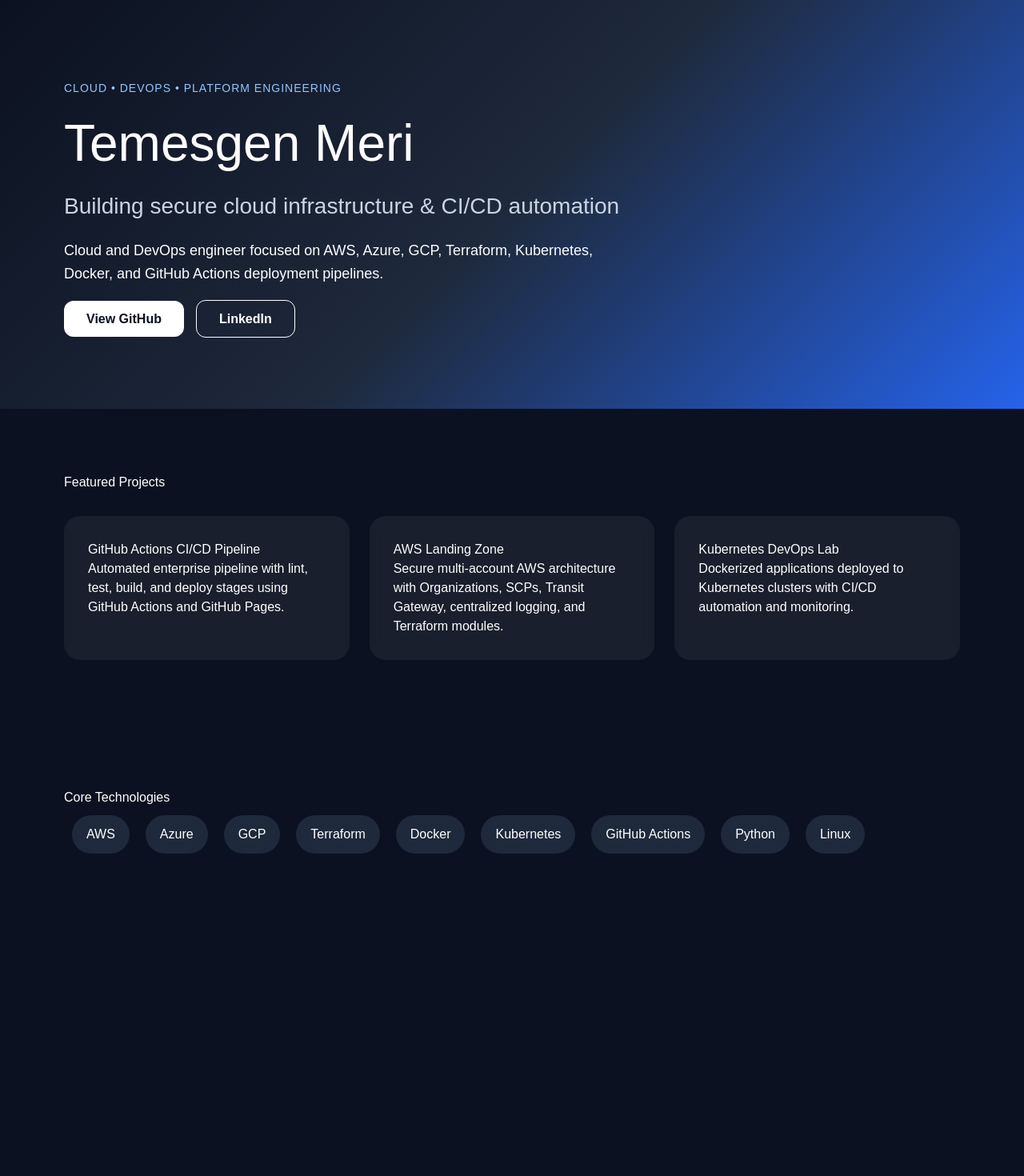
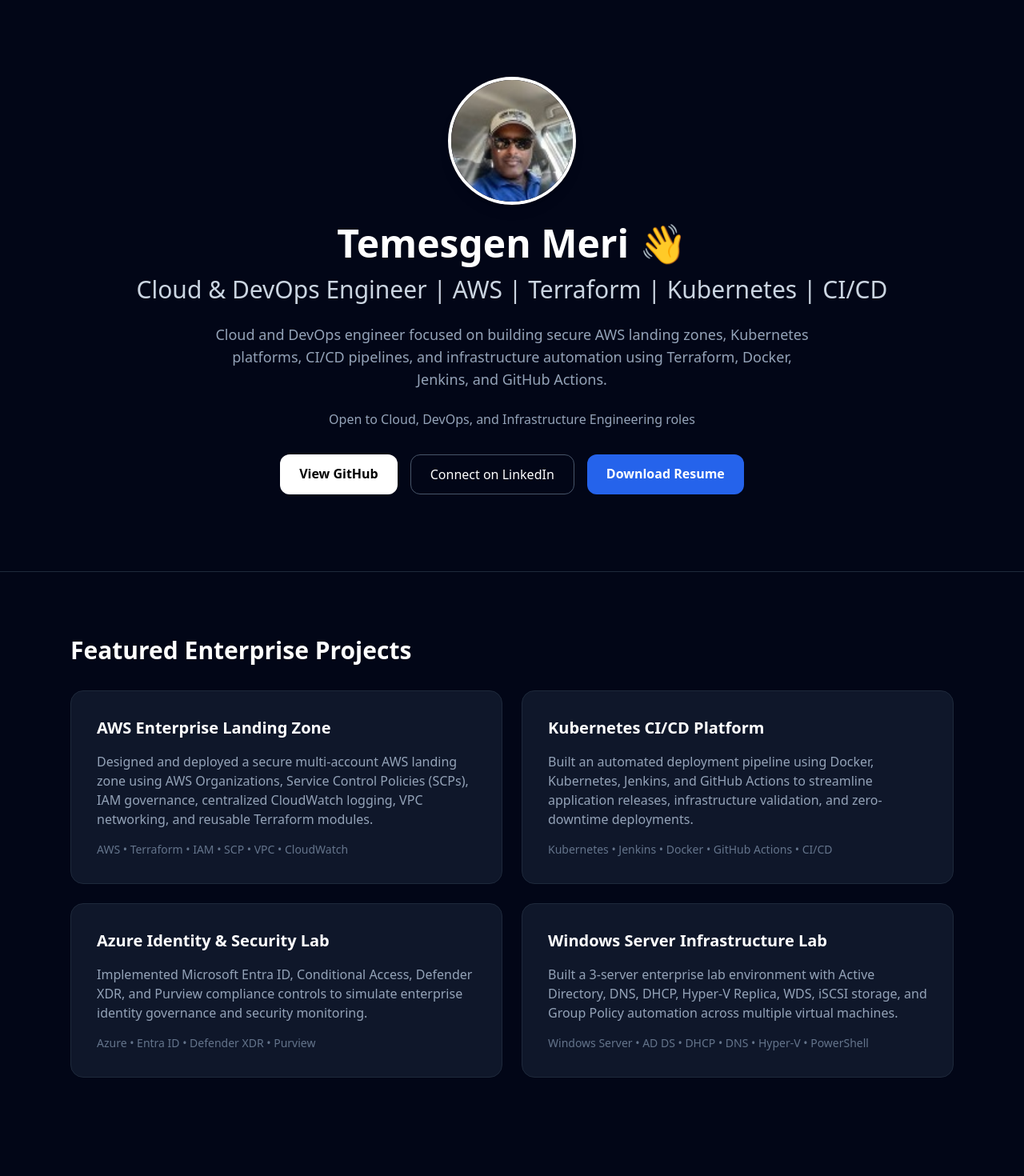
Before and after one commit to tmeri23/temesgen-cloud-devops-portfolio, a React (Vite) app: page / in a window 1280 px wide. Shown: the top 1470 px of the page at 80% size. Before the commit the page ends 1157 px from the top, so only its background shows below. Built offline with nearby package versions, Linux system fonts and the light colour scheme.

Commit message:
Upgrade portfolio to premium landing page design

```diff
--- a/src/App.css
+++ b/src/App.css
@@ -1,89 +1,187 @@
-body {
-  margin: 0;
-  font-family: Arial, sans-serif;
-  background: #0b1120;
-  color: white;
+.counter {
+  font-size: 16px;
+  padding: 5px 10px;
+  border-radius: 5px;
+  color: var(--accent);
+  background: var(--accent-bg);
+  border: 2px solid transparent;
+  transition: border-color 0.3s;
+  margin-bottom: 24px;
+
+  &:hover {
+    border-color: var(--accent-border);
   }
 
-.app {
-  min-height: 100vh;
+  &:focus-visible {
+    outline: 2px solid var(--accent);
+    outline-offset: 2px;
+  }
 }
 
 .hero {
-  padding: 100px 80px;
-  background: linear-gradient(135deg, #0b1120, #1e293b, #2563eb);
+  position: relative;
+
+  .base,
+  .framework,
+  .vite {
+    inset-inline: 0;
+    margin: 0 auto;
   }
 
-.hero-tag {
-  color: #93c5fd;
-  font-size: 14px;
-  letter-spacing: 1px;
-  text-transform: uppercase;
+  .base {
+    width: 170px;
+    position: relative;
+    z-index: 0;
   }
 
-.hero h1 {
-  font-size: 64px;
-  margin: 10px 0;
+  .framework,
+  .vite {
+    position: absolute;
   }
 
-.hero h2 {
-  font-size: 28px;
-  font-weight: 400;
-  color: #cbd5e1;
+  .framework {
+    z-index: 1;
+    top: 34px;
+    height: 28px;
+    transform: perspective(2000px) rotateZ(300deg) rotateX(44deg) rotateY(39deg) scale(1.4);
   }
 
-.hero-description {
-  max-width: 700px;
-  font-size: 18px;
-  line-height: 1.6;
-  margin-top: 20px;
+  .vite {
+    z-index: 0;
+    top: 107px;
+    height: 26px;
+    width: auto;
+    transform: perspective(2000px) rotateZ(300deg) rotateX(40deg) rotateY(39deg) scale(0.8);
+  }
 }
 
-.hero-buttons {
-  margin-top: 30px;
+#center {
+  display: flex;
+  flex-direction: column;
+  gap: 25px;
+  place-content: center;
+  place-items: center;
+  flex-grow: 1;
+
+  @media (max-width: 1024px) {
+    padding: 32px 20px 24px;
+    gap: 18px;
+  }
 }
 
-.btn {
-  padding: 14px 28px;
-  border-radius: 12px;
-  text-decoration: none;
-  margin-right: 15px;
-  font-weight: bold;
+#next-steps {
+  display: flex;
+  border-top: 1px solid var(--border);
+  text-align: left;
+
+  &>div {
+    flex: 1 1 0;
+    padding: 32px;
+
+    @media (max-width: 1024px) {
+      padding: 24px 20px;
+    }
   }
 
-.primary {
-  background: white;
-  color: #0b1120;
+  .icon {
+    margin-bottom: 16px;
+    width: 22px;
+    height: 22px;
   }
 
-.secondary {
-  border: 1px solid white;
-  color: white;
+  @media (max-width: 1024px) {
+    flex-direction: column;
+    text-align: center;
+  }
 }
 
-.projects,
-.skills {
-  padding: 80px;
+#docs {
+  border-right: 1px solid var(--border);
+
+  @media (max-width: 1024px) {
+    border-right: none;
+    border-bottom: 1px solid var(--border);
+  }
 }
 
-.project-grid {
-  display: grid;
-  grid-template-columns: repeat(3, 1fr);
-  gap: 25px;
-  margin-top: 30px;
+#next-steps ul {
+  list-style: none;
+  padding: 0;
+  display: flex;
+  gap: 8px;
+  margin: 32px 0 0;
+
+  .logo {
+    height: 18px;
   }
 
-.card {
-  background: rgba(255, 255, 255, 0.06);
-  padding: 30px;
-  border-radius: 20px;
-  backdrop-filter: blur(8px);
+  a {
+    color: var(--text-h);
+    font-size: 16px;
+    border-radius: 6px;
+    background: var(--social-bg);
+    display: flex;
+    padding: 6px 12px;
+    align-items: center;
+    gap: 8px;
+    text-decoration: none;
+    transition: box-shadow 0.3s;
+
+    &:hover {
+      box-shadow: var(--shadow);
     }
 
-.skill-badges span {
-  display: inline-block;
-  margin: 10px;
-  padding: 12px 18px;
-  background: #1e293b;
-  border-radius: 30px;
+    .button-icon {
+      height: 18px;
+      width: 18px;
     }
+  }
+
+  @media (max-width: 1024px) {
+    margin-top: 20px;
+    flex-wrap: wrap;
+    justify-content: center;
+
+    li {
+      flex: 1 1 calc(50% - 8px);
+    }
+
+    a {
+      width: 100%;
+      justify-content: center;
+      box-sizing: border-box;
+    }
+  }
+}
+
+#spacer {
+  height: 88px;
+  border-top: 1px solid var(--border);
+
+  @media (max-width: 1024px) {
+    height: 48px;
+  }
+}
+
+.ticks {
+  position: relative;
+  width: 100%;
+
+  &::before,
+  &::after {
+    content: '';
+    position: absolute;
+    top: -4.5px;
+    border: 5px solid transparent;
+  }
+
+  &::before {
+    left: 0;
+    border-left-color: var(--border);
+  }
+
+  &::after {
+    right: 0;
+    border-right-color: var(--border);
+  }
+}
--- a/src/App.jsx
+++ b/src/App.jsx
@@ -1,88 +1,210 @@
+import { motion } from "framer-motion";
 import React from "react";
-import "./App.css";
+import profilePic from "./assets/profile.jpg";
 
-export default function App() {
+function App() {
+  const skills = [
+    "AWS",
+    "Azure",
+    "GCP",
+    "Terraform",
+    "Docker",
+    "Kubernetes",
+    "Jenkins",
+    "GitHub Actions",
+    "Python",
+    "PowerShell",
+    "Linux",
+  ];
+
+  const projects = [
+    {
+      title: "AWS Enterprise Landing Zone",
+      desc: "Designed and deployed a secure multi-account AWS landing zone using AWS Organizations, Service Control Policies (SCPs), IAM governance, centralized CloudWatch logging, VPC networking, and reusable Terraform modules.",
+      tech: "AWS • Terraform • IAM • SCP • VPC • CloudWatch",
+    },
+    {
+      title: "Kubernetes CI/CD Platform",
+      desc: "Built an automated deployment pipeline using Docker, Kubernetes, Jenkins, and GitHub Actions to streamline application releases, infrastructure validation, and zero-downtime deployments.",
+      tech: "Kubernetes • Jenkins • Docker • GitHub Actions • CI/CD",
+    },
+    {
+      title: "Azure Identity & Security Lab",
+      desc: "Implemented Microsoft Entra ID, Conditional Access, Defender XDR, and Purview compliance controls to simulate enterprise identity governance and security monitoring.",
+      tech: "Azure • Entra ID • Defender XDR • Purview",
+    },
+    {
+      title: "Windows Server Infrastructure Lab",
+      desc: "Built a 3-server enterprise lab environment with Active Directory, DNS, DHCP, Hyper-V Replica, WDS, iSCSI storage, and Group Policy automation across multiple virtual machines.",
+      tech: "Windows Server • AD DS • DHCP • DNS • Hyper-V • PowerShell",
+    },
+  ];
+
+  const whyHireMe = [
+    {
+      title: "☁️ Cloud Expertise",
+      text: "Hands-on projects across AWS, Azure, and GCP including landing zones, IAM governance, Terraform, Kubernetes, and cloud security.",
+    },
+    {
+      title: "⚙️ DevOps Automation",
+      text: "Experience building CI/CD pipelines, infrastructure automation, deployment workflows, and enterprise lab environments.",
+    },
+    {
+      title: "🚀 Growth Mindset",
+      text: "Continuously learning enterprise cloud technologies and applying them through hands-on labs and real-world simulations.",
+    },
+  ];
+
   return (
-    <div className="app">
-      {/* HERO SECTION */}
-      <section className="hero">
-        <div className="hero-content">
-          <p className="hero-tag">Cloud • DevOps • Platform Engineering</p>
-          <h1>Temesgen Meri</h1>
-          <h2>Building secure cloud infrastructure & CI/CD automation</h2>
-          <p className="hero-description">
-            Cloud and DevOps engineer focused on AWS, Azure, GCP, Terraform,
-            Kubernetes, Docker, and GitHub Actions deployment pipelines.
+    <div className="min-h-screen bg-slate-950 text-white">
+      {/* Hero */}
+      <motion.section
+        initial={{ opacity: 0, y: -50 }}
+        animate={{ opacity: 1, y: 0 }}
+        transition={{ duration: 0.8 }}
+        className="text-center py-24 px-6 border-b border-slate-800"
+      >
+        <img
+          src={profilePic}
+          alt="Temesgen Meri"
+          className="w-40 h-40 rounded-full object-cover shadow-lg mx-auto mb-6 border-4 border-white"
+        />
+
+        <h1 className="text-5xl font-bold mb-4">Temesgen Meri 👋</h1>
+
+        <h2 className="text-3xl text-slate-300 mb-6 font-light">
+          Cloud & DevOps Engineer | AWS | Terraform | Kubernetes | CI/CD
+        </h2>
+
+        <p className="max-w-3xl mx-auto text-slate-400 text-lg">
+          Cloud and DevOps engineer focused on building secure AWS landing zones,
+          Kubernetes platforms, CI/CD pipelines, and infrastructure automation
+          using Terraform, Docker, Jenkins, and GitHub Actions.
         </p>
 
-          <div className="hero-buttons">
+        <p className="mt-6 text-slate-400">
+          Open to Cloud, DevOps, and Infrastructure Engineering roles
+        </p>
+
+        <div className="mt-8 flex justify-center gap-4 flex-wrap">
           <a
             href="https://github.com/tmeri23"
             target="_blank"
-              rel="noreferrer"
-              className="btn primary"
+            rel="noopener noreferrer"
+            className="px-6 py-3 bg-white text-black rounded-xl font-semibold hover:scale-105 transition"
           >
             View GitHub
           </a>
 
           <a
-              href="https://www.linkedin.com"
+            href="https://www.linkedin.com/in/temesgen-meri/"
             target="_blank"
-              rel="noreferrer"
-              className="btn secondary"
+            rel="noopener noreferrer"
+            className="px-6 py-3 border border-slate-600 rounded-xl hover:bg-slate-800 transition"
           >
-              LinkedIn
+            Connect on LinkedIn
+          </a>
+
+          <a
+            href="/Temesgen_Meri_Cloud_DevOps_Resume.pdf"
+            target="_blank"
+            rel="noopener noreferrer"
+            className="px-6 py-3 bg-blue-600 rounded-xl font-semibold hover:scale-105 transition"
+          >
+            Download Resume
           </a>
         </div>
+      </motion.section>
+
+      {/* Featured Projects */}
+      <section className="max-w-6xl mx-auto py-20 px-6">
+        <h2 className="text-3xl font-bold mb-8">
+          Featured Enterprise Projects
+        </h2>
+
+        <div className="grid md:grid-cols-2 gap-6">
+          {projects.map((project) => (
+            <motion.div
+              key={project.title}
+              whileHover={{ scale: 1.05, y: -8 }}
+              className="bg-slate-900 rounded-2xl p-8 border border-slate-800 hover:shadow-2xl transition"
+            >
+              <h3 className="text-xl font-semibold mb-4">
+                {project.title}
+              </h3>
+              <p className="text-slate-400 mb-4">{project.desc}</p>
+              <p className="text-slate-500 text-sm">{project.tech}</p>
+            </motion.div>
+          ))}
         </div>
       </section>
 
-      {/* PROJECTS */}
-      <section className="projects">
-        <h2>Featured Projects</h2>
+      {/* Skills */}
+      <section className="max-w-6xl mx-auto py-20 px-6">
+        <h2 className="text-3xl font-bold mb-8">Technical Skills</h2>
 
-        <div className="project-grid">
-          <div className="card">
-            <h3>GitHub Actions CI/CD Pipeline</h3>
-            <p>
-              Automated enterprise pipeline with lint, test, build, and deploy
-              stages using GitHub Actions and GitHub Pages.
-            </p>
-          </div>
-
-          <div className="card">
-            <h3>AWS Landing Zone</h3>
-            <p>
-              Secure multi-account AWS architecture with Organizations, SCPs,
-              Transit Gateway, centralized logging, and Terraform modules.
-            </p>
-          </div>
-
-          <div className="card">
-            <h3>Kubernetes DevOps Lab</h3>
-            <p>
-              Dockerized applications deployed to Kubernetes clusters with CI/CD
-              automation and monitoring.
-            </p>
-          </div>
+        <div className="flex flex-wrap gap-3">
+          {skills.map((skill) => (
+            <motion.span
+              key={skill}
+              whileHover={{ scale: 1.1 }}
+              className="px-4 py-2 rounded-full bg-slate-800 border border-slate-700 hover:bg-slate-700 transition"
+            >
+              {skill}
+            </motion.span>
+          ))}
         </div>
       </section>
 
-      {/* SKILLS */}
-      <section className="skills">
-        <h2>Core Technologies</h2>
-        <div className="skill-badges">
-          <span>AWS</span>
-          <span>Azure</span>
-          <span>GCP</span>
-          <span>Terraform</span>
-          <span>Docker</span>
-          <span>Kubernetes</span>
-          <span>GitHub Actions</span>
-          <span>Python</span>
-          <span>Linux</span>
+      {/* About */}
+      <section className="max-w-6xl mx-auto py-20 px-6">
+        <h2 className="text-3xl font-bold mb-8">About Me</h2>
+
+        <div className="bg-slate-900 rounded-2xl p-8 border border-slate-800">
+          <p className="text-slate-300">
+            Cloud and DevOps engineer focused on AWS, Azure, GCP, Terraform,
+            Kubernetes, Docker, and CI/CD automation.
+          </p>
+        </div>
+      </section>
+
+      {/* Why Hire Me */}
+      <section className="max-w-6xl mx-auto py-20 px-6">
+        <h2 className="text-3xl font-bold mb-8">Why Hire Me</h2>
+
+        <div className="grid md:grid-cols-3 gap-6">
+          {whyHireMe.map((item) => (
+            <motion.div
+              key={item.title}
+              whileHover={{ scale: 1.05, y: -8 }}
+              className="bg-slate-900 rounded-2xl p-8 border border-slate-800"
+            >
+              <h3 className="text-xl font-semibold mb-4">
+                {item.title}
+              </h3>
+              <p className="text-slate-400">{item.text}</p>
+            </motion.div>
+          ))}
+        </div>
+      </section>
+
+      {/* Certifications */}
+      <section className="max-w-6xl mx-auto py-20 px-6">
+        <h2 className="text-3xl font-bold mb-8">
+          Certifications & Learning
+        </h2>
+
+        <div className="bg-slate-900 rounded-2xl p-8 border border-slate-800">
+          <ul className="space-y-3 text-slate-300">
+            <li>Microsoft Defender XDR Fundamentals</li>
+            <li>Microsoft Purview Compliance & Data Governance</li>
+            <li>AWS Bedrock Agents Learning Labs</li>
+            <li>Cloud Computing Program – George Brown College</li>
+          </ul>
         </div>
       </section>
     </div>
   );
 }
+
+export default App;
```
Lines whose indentation alone changed are shown as unchanged.
